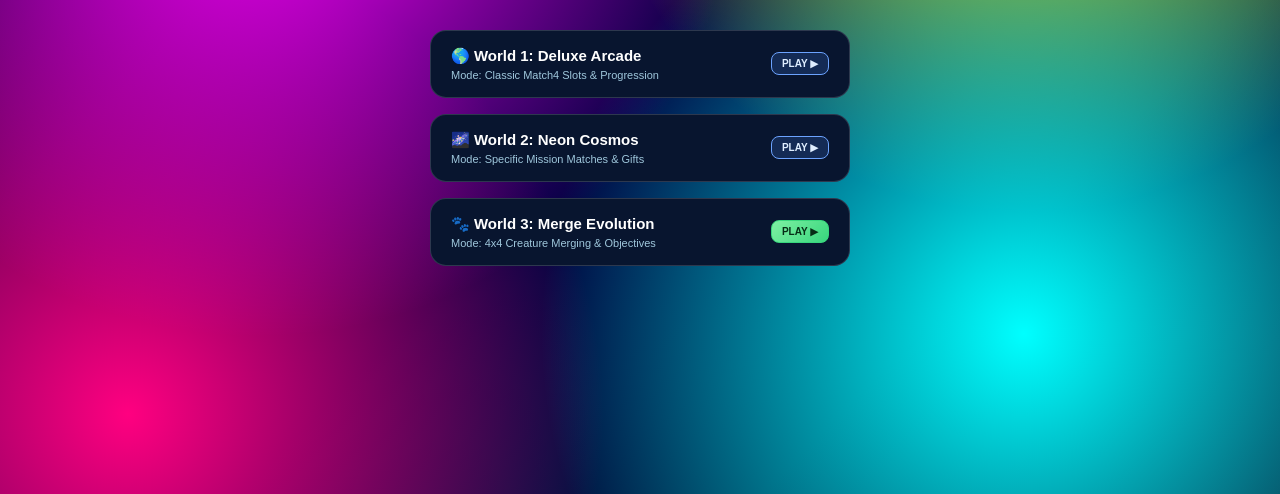
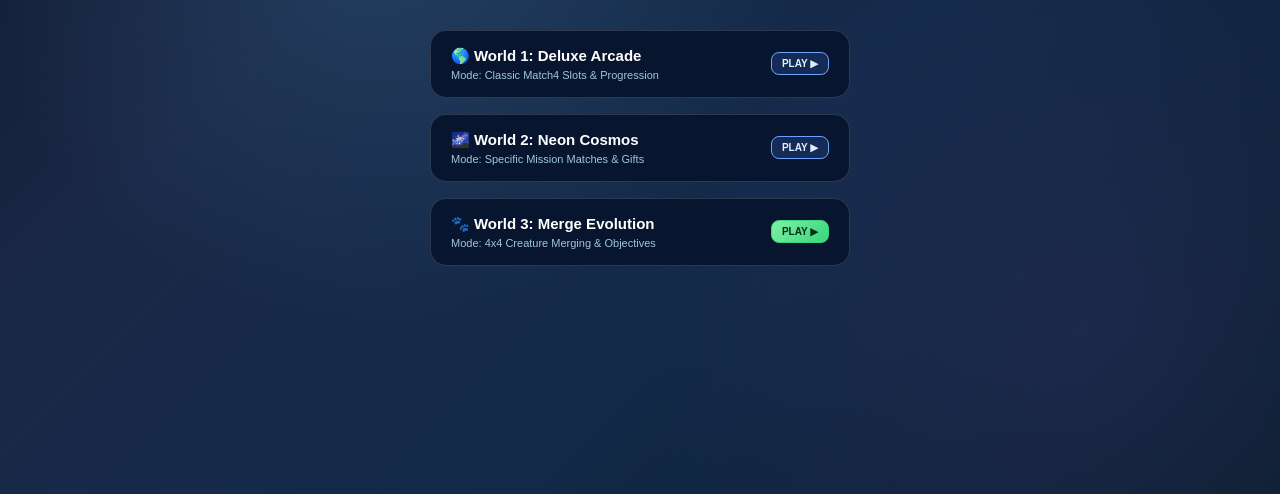
Before and after one commit to wawiwa/marilou-match4, a plain HTML site: page index.html in a window 1280 px wide. Shown: the part 306-800 px from the top of the page. Drawn offline with Linux system fonts and the light colour scheme.

Commit message:
Update main screen to trendy modern aesthetic with subtle gradients

```diff
--- a/index.html
+++ b/index.html
@@ -8,11 +8,9 @@
 <title>Match4 Master Suite • Cinematic Worlds 1, 2 & 3</title>
 <style>
   * { box-sizing: border-box; }
-  body { margin: 0; background: radial-gradient(circle at 20% 20%,#ff00ff,transparent 40%),
-                radial-gradient(circle at 80% 80%,#00ffff,transparent 40%),
-                radial-gradient(circle at 80% 10%,#ffff00,transparent 35%),
-                radial-gradient(circle at 10% 90%,#ff0080,transparent 35%),
-                linear-gradient(135deg, #0a0020 0%, #1a0040 25%, #000040 50%, #001a40 75%, #0a0020 100%); color: #fff; font-family: Arial, sans-serif; overflow: hidden; }
+  body { margin: 0; background: radial-gradient(circle at 30% 25%, rgba(100, 200, 255, 0.15), transparent 40%),
+                radial-gradient(circle at 85% 80%, rgba(140, 80, 200, 0.12), transparent 35%),
+                linear-gradient(135deg, #0f1729 0%, #1a2847 30%, #132a4a 60%, #0a1e2e 100%); color: #fff; font-family: Arial, sans-serif; overflow: hidden; }
 
   /* ROUTER VIEWS */
   #app-view { width: 100vw; height: 100vh; position: relative; }
```
